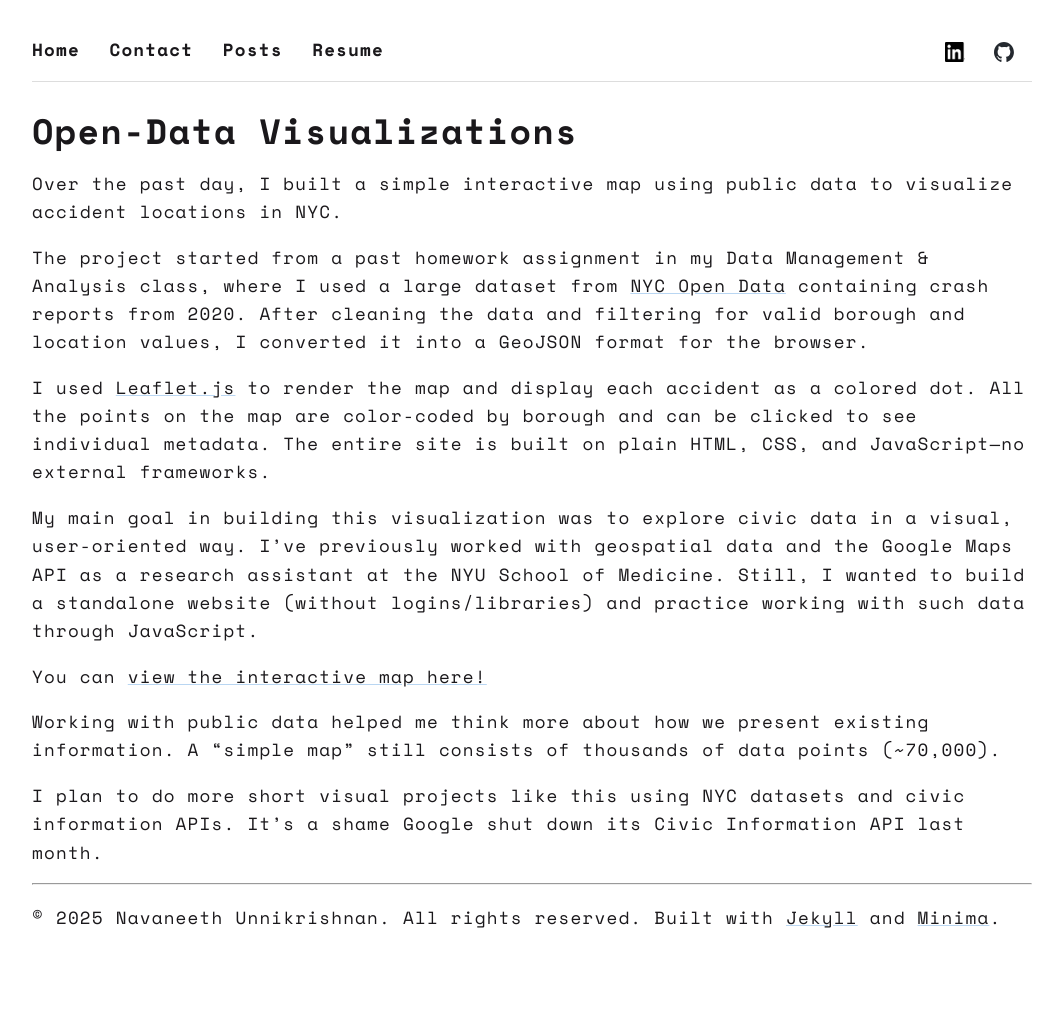
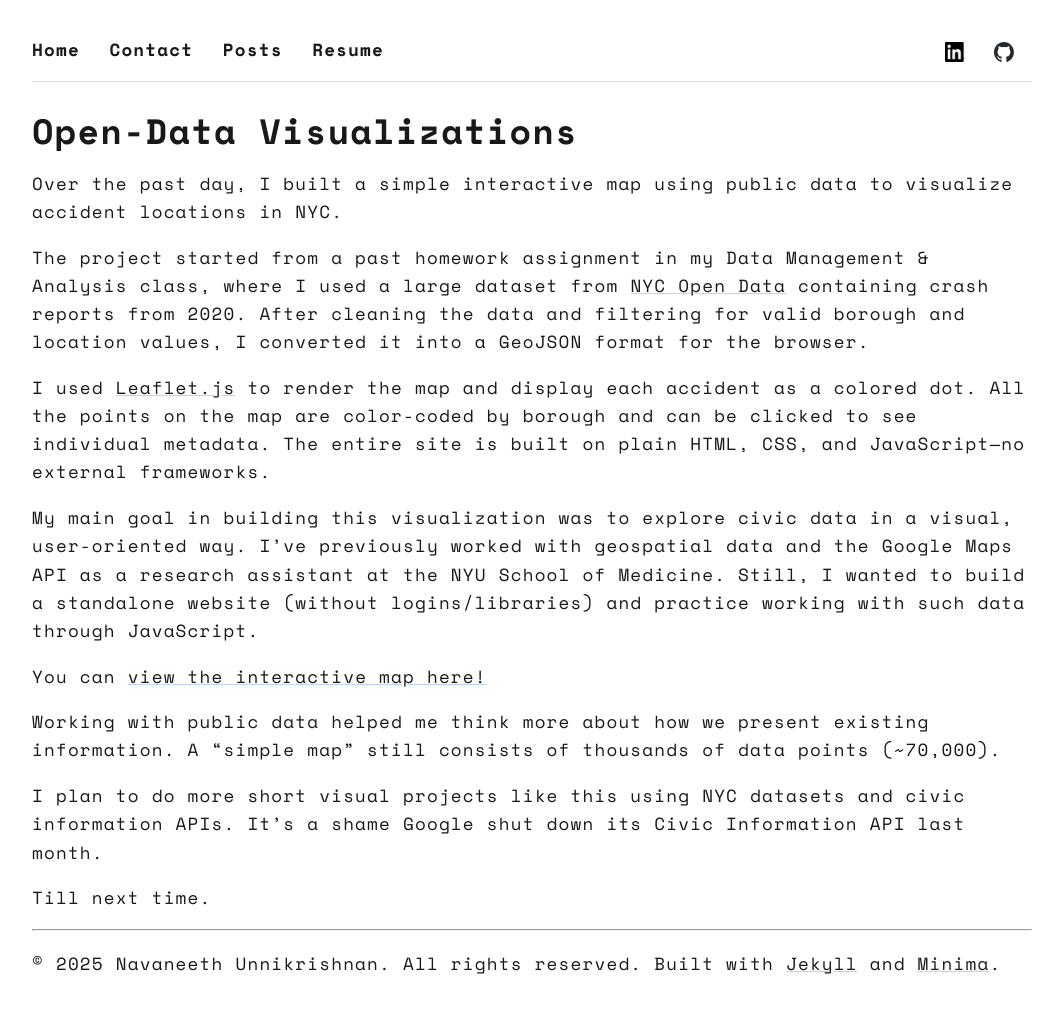
Before and after one commit to navunni/navunni.github.io, a Jekyll site: the page built from _posts/2025-05-21-citibike-accident-visualization.md, in a window 1280 px wide. Shown: the whole page, without its empty margins (108-1171 px from the left). Built offline with Jekyll 4.4.1, drawn with Linux system fonts in a browser that asks for light colours; before the commit the page ends 966 px from its top, so only the background shows below that.

Commit message:
added conclusion

```diff
--- a/_posts/2025-05-21-citibike-accident-visualization.md
+++ b/_posts/2025-05-21-citibike-accident-visualization.md
@@ -25,3 +25,5 @@
 
 
 I plan to do more short visual projects like this using NYC datasets and civic information APIs. It's a shame Google shut down its Civic Information API last month.
+
+Till next time.
```
